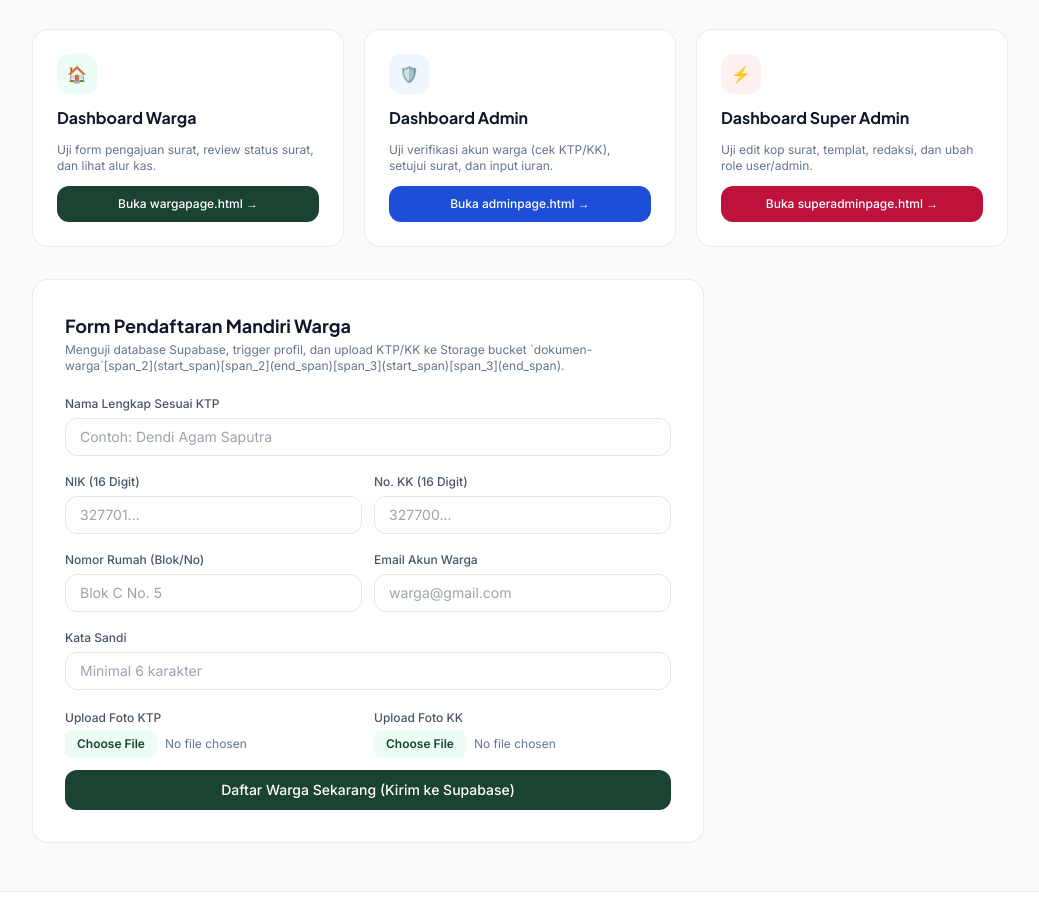
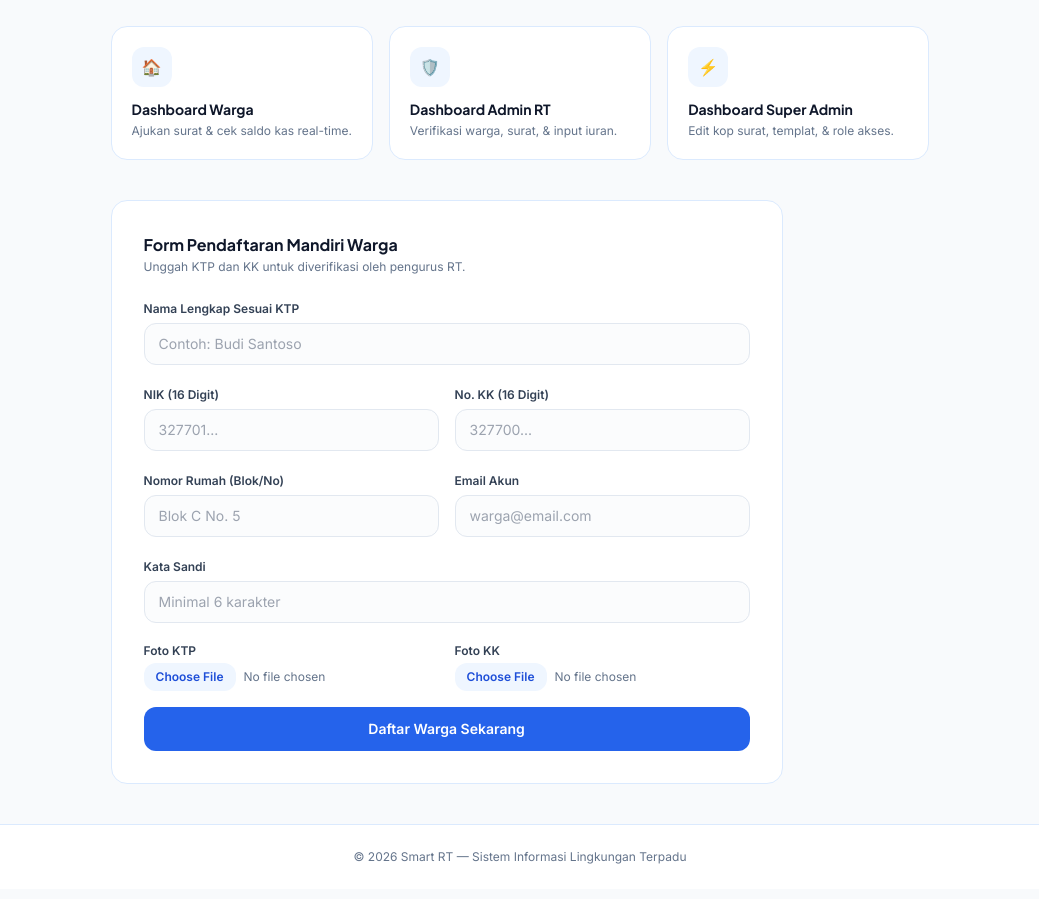
Before and after one commit to rt05rw23/rt05rw23-cibeureum, a plain HTML site: page index.html in a window 1280 px wide. Shown: the part 296-1195 px from the top of the page, without its empty margins (120-1159 px from the left). Drawn offline with nearby package versions, Linux system fonts and the light colour scheme; a script that the page names is missing.

Commit message:
Update title and styling in index.html

```diff
--- a/index.html
+++ b/index.html
@@ -3,143 +3,134 @@
 <head>
   <meta charset="UTF-8" />
   <meta name="viewport" content="width=device-width, initial-scale=1.0" />
-  <title>Smart RT — Mode Pengujian Cepat</title>
+  <title>Smart RT — Portal Layanan Warga</title>
   <script src="https://cdn.tailwindcss.com"></script>
   <link href="https://fonts.googleapis.com/css2?family=Inter:wght@400;500;600&family=Plus+Jakarta+Sans:wght@600;700&display=swap" rel="stylesheet">
   <style>
-    body { font-family: 'Inter', sans-serif; background: #FAFAFA; color: #1E293B; }
+    body { font-family: 'Inter', sans-serif; background: #F8FAFC; color: #1E293B; }
     h1, h2, h3, .font-heading { font-family: 'Plus Jakarta Sans', sans-serif; }
   </style>
 </head>
 <body class="min-h-screen flex flex-col justify-between">
 
-  <!-- Navbar -->
-  <header class="bg-white/80 backdrop-blur-md border-b border-slate-200/70 sticky top-0 z-40">
+  <!-- Navbar Biru-Putih Elegan -->
+  <header class="bg-white/90 backdrop-blur-md border-b border-blue-100 sticky top-0 z-40 shadow-xs">
     <div class="max-w-5xl mx-auto px-6 h-16 flex items-center justify-between">
       <div class="flex items-center gap-2.5">
-        <div class="w-8 h-8 rounded-lg bg-[#1B4332] text-white flex items-center justify-center font-heading font-bold text-sm">RT</div>
-        <span class="font-heading font-bold text-slate-900">Smart RT — Panel Test</span>
+        <div class="w-9 h-9 rounded-xl bg-blue-600 text-white flex items-center justify-center font-heading font-bold text-sm shadow-sm">RT</div>
+        <span class="font-heading font-bold text-slate-900 text-base">Smart RT</span>
       </div>
-      <span class="text-xs bg-emerald-100 text-emerald-800 px-3 py-1 rounded-full font-medium">Bypass Login Aktif</span>
+      <div class="flex items-center gap-2">
+        <a href="admin.html" class="text-xs font-semibold text-blue-700 bg-blue-50 hover:bg-blue-100 px-3.5 py-2 rounded-xl transition">
+          Panel Admin
+        </a>
+      </div>
     </div>
   </header>
 
-  <!-- Hero Section & Navigasi Pengujian -->
-  <main class="max-w-5xl mx-auto px-6 py-12 space-y-8">
+  <!-- Hero & Pendaftaran Warga -->
+  <main class="max-w-5xl mx-auto px-6 py-10 space-y-10">
     <div class="max-w-xl">
-      <span class="inline-block px-3 py-1 rounded-full bg-[#E9F5DB] text-[#1B4332] text-xs font-medium mb-4">
-        Mode Pengujian Sistem Tanpa Login
+      <span class="inline-block px-3.5 py-1 rounded-full bg-blue-50 text-blue-700 text-xs font-semibold mb-3 border border-blue-100">
+        Portal Administrasi & Layanan Lingkungan
       </span>
       <h1 class="text-3xl md:text-4xl font-bold text-slate-900 tracking-tight leading-tight mb-3">
-        Pilih Halaman Dashboard untuk Diuji
+        Layanan Surat & Kas RT Terintegrasi
       </h1>
-      <p class="text-slate-500 text-sm leading-relaxed mb-6">
-        Gunakan tombol di bawah untuk langsung berpindah ke halaman page yang ingin diuji, atau lakukan pendaftaran mandiri warga baru di panel sebelah kanan.
+      <p class="text-slate-600 text-sm leading-relaxed">
+        Silakan akses halaman dashboard di bawah atau daftarkan data diri Anda untuk verifikasi pengurus RT.
       </p>
     </div>
 
-    <!-- Kotak Pintasan Halaman Page -->
-    <div class="grid grid-cols-1 md:grid-cols-3 gap-5">
-      <!-- 1. Akses Warga -->
-      <div class="bg-white p-6 rounded-2xl border border-slate-200/80 shadow-xs space-y-3">
-        <div class="w-10 h-10 rounded-xl bg-emerald-50 text-[#1B4332] flex items-center justify-center font-bold">🏠</div>
-        <h3 class="font-heading font-bold text-base text-slate-900">Dashboard Warga</h3>
-        <p class="text-xs text-slate-500">Uji form pengajuan surat, review status surat, dan lihat alur kas.</p>
-        <a href="warga.html" class="block text-center w-full bg-[#1B4332] hover:bg-[#143326] text-white text-xs font-medium py-2.5 rounded-xl transition">
-          Buka wargapage.html →
-        </a>
+    <!-- Tombol Pintas Navigasi Halaman -->
+    <div class="grid grid-cols-1 md:grid-cols-3 gap-4">
+      <a href="warga.html" class="bg-white p-5 rounded-2xl border border-blue-100 shadow-xs hover:border-blue-300 transition group">
+        <div class="w-10 h-10 rounded-xl bg-blue-50 text-blue-600 flex items-center justify-center font-bold mb-3 group-hover:bg-blue-600 group-hover:text-white transition">🏠</div>
+        <h3 class="font-heading font-bold text-slate-900 text-sm">Dashboard Warga</h3>
+        <p class="text-xs text-slate-500 mt-1">Ajukan surat & cek saldo kas real-time.</p>
+      </a>
+
+      <a href="admin.html" class="bg-white p-5 rounded-2xl border border-blue-100 shadow-xs hover:border-blue-300 transition group">
+        <div class="w-10 h-10 rounded-xl bg-blue-50 text-blue-600 flex items-center justify-center font-bold mb-3 group-hover:bg-blue-600 group-hover:text-white transition">🛡️</div>
+        <h3 class="font-heading font-bold text-slate-900 text-sm">Dashboard Admin RT</h3>
+        <p class="text-xs text-slate-500 mt-1">Verifikasi warga, surat, & input iuran.</p>
+      </a>
+
+      <a href="superadmin.html" class="bg-white p-5 rounded-2xl border border-blue-100 shadow-xs hover:border-blue-300 transition group">
+        <div class="w-10 h-10 rounded-xl bg-blue-50 text-blue-600 flex items-center justify-center font-bold mb-3 group-hover:bg-blue-600 group-hover:text-white transition">⚡</div>
+        <h3 class="font-heading font-bold text-slate-900 text-sm">Dashboard Super Admin</h3>
+        <p class="text-xs text-slate-500 mt-1">Edit kop surat, templat, & role akses.</p>
+      </a>
+    </div>
+
+    <!-- Form Pendaftaran Mandiri Warga -->
+    <div class="bg-white p-6 md:p-8 rounded-2xl border border-blue-100 shadow-xs max-w-2xl">
+      <div class="mb-5">
+        <h2 class="font-heading font-bold text-base text-slate-900">Form Pendaftaran Mandiri Warga</h2>
+        <p class="text-xs text-slate-500 mt-0.5">Unggah KTP dan KK untuk diverifikasi oleh pengurus RT.</p>
       </div>
 
-      <!-- 2. Akses Admin -->
-      <div class="bg-white p-6 rounded-2xl border border-slate-200/80 shadow-xs space-y-3">
-        <div class="w-10 h-10 rounded-xl bg-blue-50 text-blue-700 flex items-center justify-center font-bold">🛡️</div>
-        <h3 class="font-heading font-bold text-base text-slate-900">Dashboard Admin</h3>
-        <p class="text-xs text-slate-500">Uji verifikasi akun warga (cek KTP/KK), setujui surat, dan input iuran.</p>
-        <a href="admin.html" class="block text-center w-full bg-blue-700 hover:bg-blue-800 text-white text-xs font-medium py-2.5 rounded-xl transition">
-          Buka adminpage.html →
-        </a>
-      </div>
-
-      <!-- 3. Akses Super Admin -->
-      <div class="bg-white p-6 rounded-2xl border border-slate-200/80 shadow-xs space-y-3">
-        <div class="w-10 h-10 rounded-xl bg-rose-50 text-rose-700 flex items-center justify-center font-bold">⚡</div>
-        <h3 class="font-heading font-bold text-base text-slate-900">Dashboard Super Admin</h3>
-        <p class="text-xs text-slate-500">Uji edit kop surat, templat, redaksi, dan ubah role user/admin.</p>
-        <a href="superadmin.html" class="block text-center w-full bg-rose-700 hover:bg-rose-800 text-white text-xs font-medium py-2.5 rounded-xl transition">
-          Buka superadminpage.html →
-        </a>
-      </div>
-    </div>
-
-    <!-- Kotak Form Pendaftaran Mandiri Warga (Terhubung Supabase & Storage) -->
-    <div class="bg-white p-6 md:p-8 rounded-2xl border border-slate-200/80 shadow-xs max-w-2xl">
-      <div class="mb-4">
-        <h2 class="font-heading font-bold text-lg text-slate-900">Form Pendaftaran Mandiri Warga</h2>
-        <p class="text-xs text-slate-500 mt-0.5">Menguji database Supabase, trigger profil, dan upload KTP/KK ke Storage bucket `dokumen-warga`[span_2](start_span)[span_2](end_span)[span_3](start_span)[span_3](end_span).</p>
-      </div>
-
-      <form id="registerForm" class="space-y-3">
+      <form id="registerForm" class="space-y-4">
         <div>
-          <label class="text-xs font-medium text-slate-600">Nama Lengkap Sesuai KTP</label>
-          <input type="text" id="regNama" required placeholder="Contoh: Dendi Agam Saputra" class="w-full mt-1 px-3.5 py-2 rounded-xl border border-slate-200 text-sm focus:outline-none focus:border-[#1B4332]" />
+          <label class="text-xs font-semibold text-slate-700">Nama Lengkap Sesuai KTP</label>
+          <input type="text" id="regNama" required placeholder="Contoh: Budi Santoso" class="w-full mt-1 px-3.5 py-2.5 rounded-xl border border-slate-200 text-sm focus:outline-none focus:border-blue-600 bg-slate-50/50" />
         </div>
-        <div class="grid grid-cols-1 sm:grid-cols-2 gap-3">
+        <div class="grid grid-cols-1 sm:grid-cols-2 gap-4">
           <div>
-            <label class="text-xs font-medium text-slate-600">NIK (16 Digit)</label>
-            <input type="text" id="regNik" required placeholder="327701..." class="w-full mt-1 px-3.5 py-2 rounded-xl border border-slate-200 text-sm focus:outline-none focus:border-[#1B4332]" />
+            <label class="text-xs font-semibold text-slate-700">NIK (16 Digit)</label>
+            <input type="text" id="regNik" required placeholder="327701..." class="w-full mt-1 px-3.5 py-2.5 rounded-xl border border-slate-200 text-sm focus:outline-none focus:border-blue-600 bg-slate-50/50" />
           </div>
           <div>
-            <label class="text-xs font-medium text-slate-600">No. KK (16 Digit)</label>
-            <input type="text" id="regNoKk" required placeholder="327700..." class="w-full mt-1 px-3.5 py-2 rounded-xl border border-slate-200 text-sm focus:outline-none focus:border-[#1B4332]" />
+            <label class="text-xs font-semibold text-slate-700">No. KK (16 Digit)</label>
+            <input type="text" id="regNoKk" required placeholder="327700..." class="w-full mt-1 px-3.5 py-2.5 rounded-xl border border-slate-200 text-sm focus:outline-none focus:border-blue-600 bg-slate-50/50" />
           </div>
         </div>
-        <div class="grid grid-cols-1 sm:grid-cols-2 gap-3">
+        <div class="grid grid-cols-1 sm:grid-cols-2 gap-4">
           <div>
-            <label class="text-xs font-medium text-slate-600">Nomor Rumah (Blok/No)</label>
-            <input type="text" id="regNoRumah" required placeholder="Blok C No. 5" class="w-full mt-1 px-3.5 py-2 rounded-xl border border-slate-200 text-sm focus:outline-none focus:border-[#1B4332]" />
+            <label class="text-xs font-semibold text-slate-700">Nomor Rumah (Blok/No)</label>
+            <input type="text" id="regNoRumah" required placeholder="Blok C No. 5" class="w-full mt-1 px-3.5 py-2.5 rounded-xl border border-slate-200 text-sm focus:outline-none focus:border-blue-600 bg-slate-50/50" />
           </div>
           <div>
-            <label class="text-xs font-medium text-slate-600">Email Akun Warga</label>
-            <input type="email" id="regEmail" required placeholder="warga@gmail.com" class="w-full mt-1 px-3.5 py-2 rounded-xl border border-slate-200 text-sm focus:outline-none focus:border-[#1B4332]" />
+            <label class="text-xs font-semibold text-slate-700">Email Akun</label>
+            <input type="email" id="regEmail" required placeholder="warga@email.com" class="w-full mt-1 px-3.5 py-2.5 rounded-xl border border-slate-200 text-sm focus:outline-none focus:border-blue-600 bg-slate-50/50" />
           </div>
         </div>
         <div>
-          <label class="text-xs font-medium text-slate-600">Kata Sandi</label>
-          <input type="password" id="regPassword" required placeholder="Minimal 6 karakter" class="w-full mt-1 px-3.5 py-2 rounded-xl border border-slate-200 text-sm focus:outline-none focus:border-[#1B4332]" />
+          <label class="text-xs font-semibold text-slate-700">Kata Sandi</label>
+          <input type="password" id="regPassword" required placeholder="Minimal 6 karakter" class="w-full mt-1 px-3.5 py-2.5 rounded-xl border border-slate-200 text-sm focus:outline-none focus:border-blue-600 bg-slate-50/50" />
         </div>
-        <div class="grid grid-cols-1 sm:grid-cols-2 gap-3 pt-2">
+        <div class="grid grid-cols-1 sm:grid-cols-2 gap-4 pt-1">
           <div>
-            <label class="text-xs font-medium text-slate-600 block mb-1">Upload Foto KTP</label>
-            <input type="file" id="fileKtp" accept="image/*" required class="text-xs text-slate-500 file:mr-2 file:py-1.5 file:px-3 file:rounded-lg file:border-0 file:text-xs file:font-semibold file:bg-emerald-50 file:text-[#1B4332]" />
+            <label class="text-xs font-semibold text-slate-700 block mb-1">Foto KTP</label>
+            <input type="file" id="fileKtp" accept="image/*" required class="text-xs text-slate-500 file:mr-2 file:py-1.5 file:px-3 file:rounded-xl file:border-0 file:text-xs file:font-semibold file:bg-blue-50 file:text-blue-700" />
           </div>
           <div>
-            <label class="text-xs font-medium text-slate-600 block mb-1">Upload Foto KK</label>
-            <input type="file" id="fileKk" accept="image/*" required class="text-xs text-slate-500 file:mr-2 file:py-1.5 file:px-3 file:rounded-lg file:border-0 file:text-xs file:font-semibold file:bg-emerald-50 file:text-[#1B4332]" />
+            <label class="text-xs font-semibold text-slate-700 block mb-1">Foto KK</label>
+            <input type="file" id="fileKk" accept="image/*" required class="text-xs text-slate-500 file:mr-2 file:py-1.5 file:px-3 file:rounded-xl file:border-0 file:text-xs file:font-semibold file:bg-blue-50 file:text-blue-700" />
           </div>
         </div>
-        <p id="regError" class="text-xs text-rose-600 hidden pt-1"></p>
-        <button type="submit" id="btnDaftar" class="w-full bg-[#1B4332] hover:bg-[#143326] text-white text-sm font-medium py-2.5 rounded-xl transition mt-3">
-          Daftar Warga Sekarang (Kirim ke Supabase)
+        <p id="regError" class="text-xs text-rose-600 hidden"></p>
+        <button type="submit" id="btnDaftar" class="w-full bg-blue-600 hover:bg-blue-700 text-white text-sm font-semibold py-3 rounded-xl transition shadow-xs mt-2">
+          Daftar Warga Sekarang
         </button>
       </form>
     </div>
   </main>
 
-  <footer class="border-t border-slate-200/70 bg-white py-6 text-center text-xs text-slate-400">
-    © 2026 Smart RT — Mode Uji Coba Tanpa Login
+  <footer class="border-t border-blue-100 bg-white py-6 text-center text-xs text-slate-500">
+    © 2026 Smart RT — Sistem Informasi Lingkungan Terpadu
   </footer>
 
   <script type="module">
     import { supabase } from './js/config.js';
 
-    // Script Uji Pendaftaran Mandiri Warga langsung terhubung Supabase & Storage
     document.getElementById('registerForm').addEventListener('submit', async (e) => {
       e.preventDefault();
       const btn = document.getElementById('btnDaftar');
       const errEl = document.getElementById('regError');
       errEl.classList.add('hidden');
 
-      btn.textContent = 'Mengunggah Dokumen & Mendaftar...';
+      btn.textContent = 'Mengunggah & Mendaftar...';
       btn.disabled = true;
 
       const nama = document.getElementById('regNama').value;
@@ -153,44 +144,33 @@
       const fileKk = document.getElementById('fileKk').files[0];
 
       try {
-        // 1. Upload KTP ke Supabase Storage bucket 'dokumen-warga'
         const fileExt1 = fileKtp.name.split('.').pop();
         const fileName1 = `${Date.now()}_ktp.${fileExt1}`;
         const { error: errKtp } = await supabase.storage.from('dokumen-warga').upload(fileName1, fileKtp);
         if (errKtp) throw errKtp;
 
-        // 2. Upload KK ke Supabase Storage bucket 'dokumen-warga'
         const fileExt2 = fileKk.name.split('.').pop();
         const fileName2 = `${Date.now()}_kk.${fileExt2}`;
         const { error: errKk } = await supabase.storage.from('dokumen-warga').upload(fileName2, fileKk);
         if (errKk) throw errKk;
 
-        // 3. Daftarkan Auth user dengan metadata agar trigger SQL otomatis memasukkannya ke tabel 'profiles'
         const { error: signUpErr } = await supabase.auth.signUp({
           email,
           password,
           options: {
-            data: {
-              nama_lengkap: nama,
-              nik: nik,
-              no_kk: noKk,
-              no_rumah: noRumah,
-              rt: '04',
-              url_ktp: fileName1,
-              url_kk: fileName2
-            }
+            data: { nama_lengkap: nama, nik, no_kk: noKk, no_rumah: noRumah, rt: '04', url_ktp: fileName1, url_kk: fileName2 }
           }
         });
 
         if (signUpErr) throw signUpErr;
 
-        alert('Pendaftaran warga berhasil! Data dan dokumen KTP/KK telah masuk ke Supabase. Status akun warga otomatis bernilai "pending". Silakan cek di Halaman Admin untuk meng-acc/verifikasi.');
+        alert('Pendaftaran berhasil! Akun Anda sedang menunggu verifikasi dari Pengurus RT.');
         document.getElementById('registerForm').reset();
       } catch (err) {
         errEl.textContent = 'Gagal mendaftar: ' + err.message;
         errEl.classList.remove('hidden');
       } finally {
-        btn.textContent = 'Daftar Warga Sekarang (Kirim ke Supabase)';
+        btn.textContent = 'Daftar Warga Sekarang';
         btn.disabled = false;
       }
     });
```
